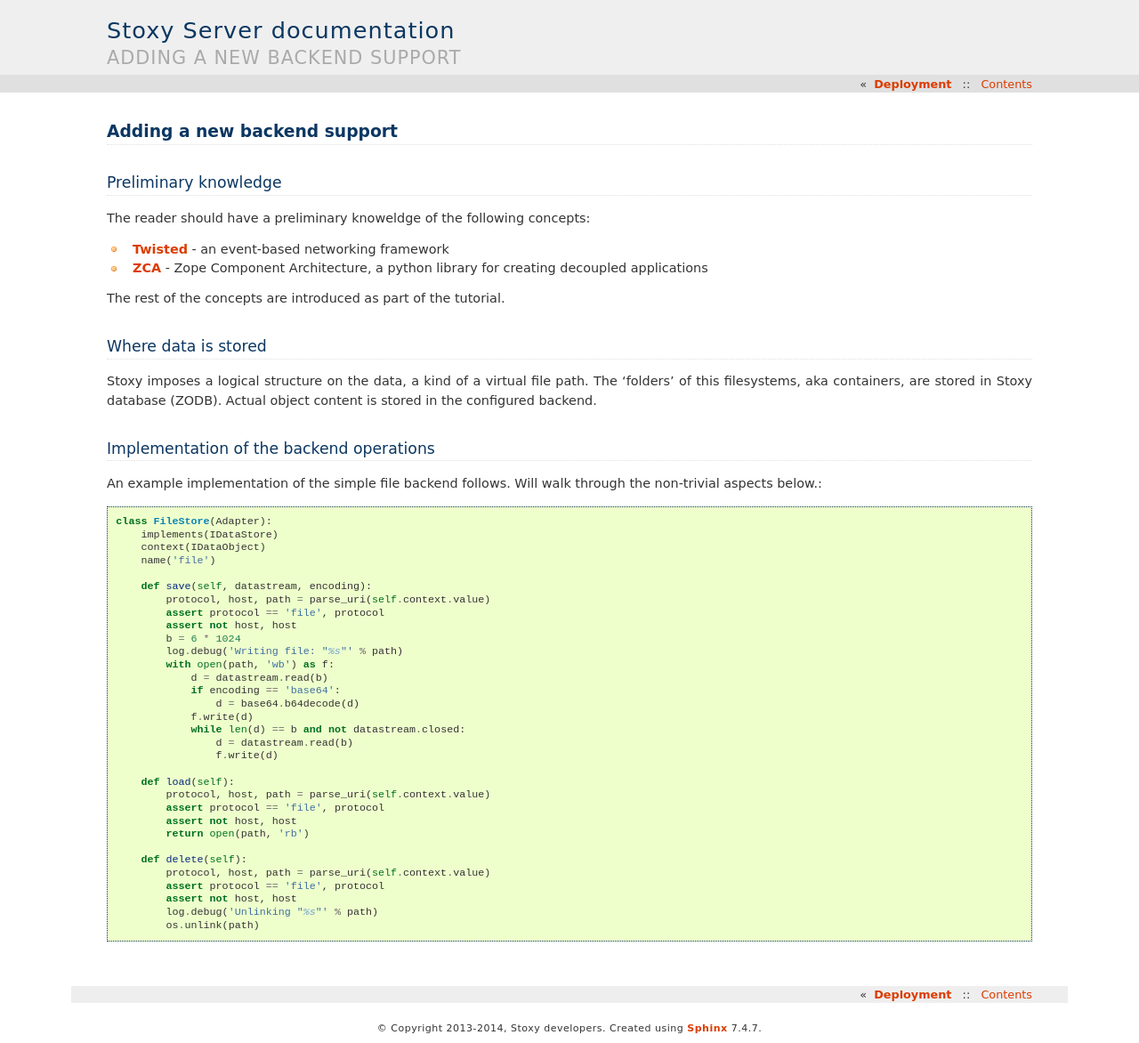
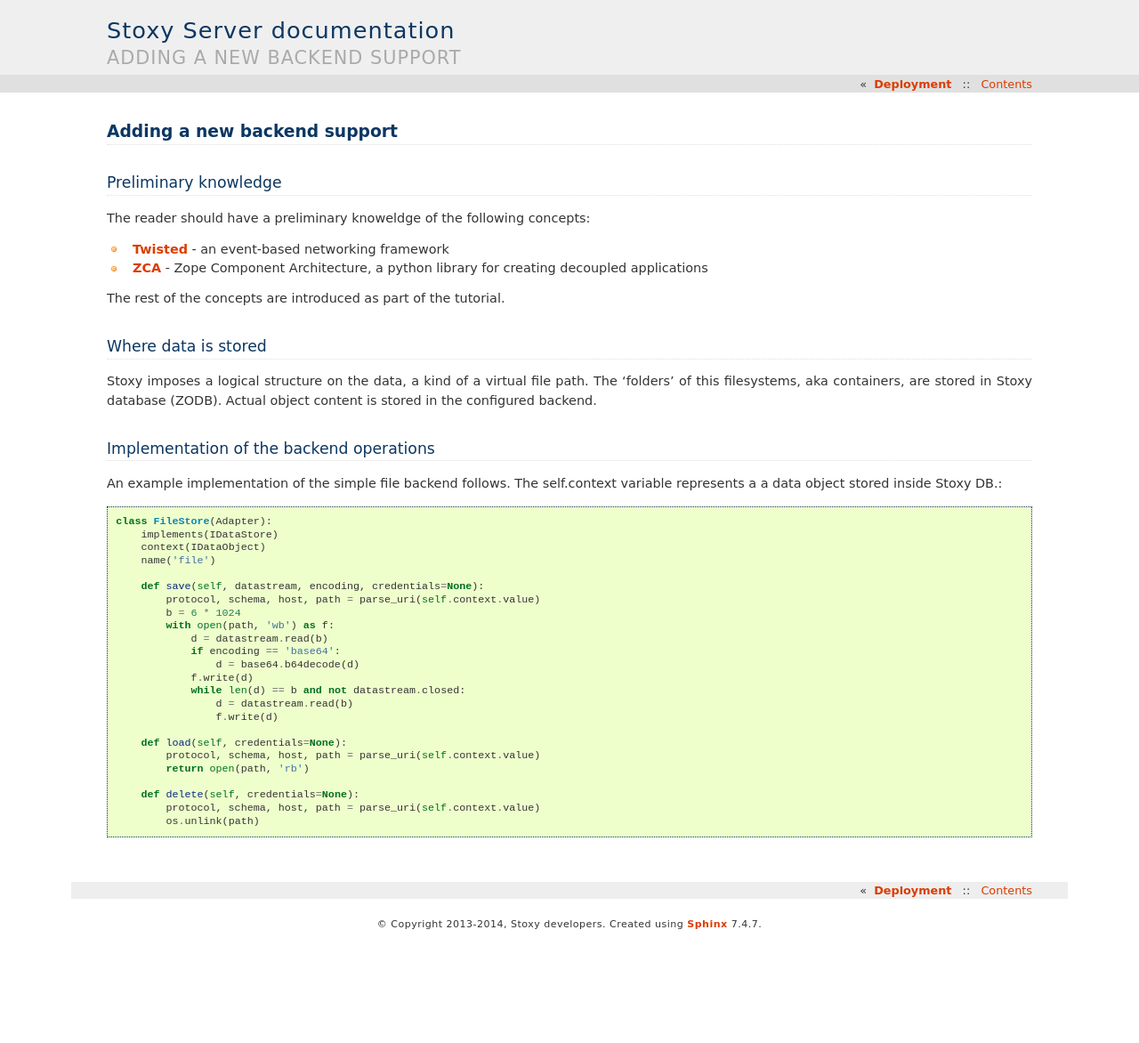
Before and after one commit to stoxy/stoxy, a Sphinx documentation site: the page built from docs/source/backend_tutorial.rst, in a window 1280 px wide. Shown: the whole page at 89% size. Built offline with Sphinx 7.4.7, drawn with Linux system fonts in a browser that asks for light colours; pages that are not in the unit, such as notebooks, are missing from menus; the version number could not be read and is left out; after the commit the page ends 1055 px from its top, so only the background shows below that.

Commit message:
Updated OS Swift backend documentation (STOX-31)

```diff
--- a/docs/source/backend_tutorial.rst
+++ b/docs/source/backend_tutorial.rst
@@ -23,37 +23,30 @@
 Implementation of the backend operations
 ----------------------------------------
 
-An example implementation of the simple file backend follows. Will walk through the non-trivial aspects below.::
+An example implementation of the simple file backend follows. The self.context variable represents a
+a data object stored inside Stoxy DB.::
 
-    class FileStore(Adapter):
-        implements(IDataStore)
-        context(IDataObject)
-        name('file')
+   class FileStore(Adapter):
+       implements(IDataStore)
+       context(IDataObject)
+       name('file')
 
-        def save(self, datastream, encoding):
-            protocol, host, path = parse_uri(self.context.value)
-            assert protocol == 'file', protocol
-            assert not host, host
-            b = 6 * 1024
-            log.debug('Writing file: "%s"' % path)
-            with open(path, 'wb') as f:
-                d = datastream.read(b)
-                if encoding == 'base64':
-                    d = base64.b64decode(d)
-                f.write(d)
-                while len(d) == b and not datastream.closed:
-                    d = datastream.read(b)
-                    f.write(d)
+       def save(self, datastream, encoding, credentials=None):
+           protocol, schema, host, path = parse_uri(self.context.value)
+           b = 6 * 1024
+           with open(path, 'wb') as f:
+               d = datastream.read(b)
+               if encoding == 'base64':
+                   d = base64.b64decode(d)
+               f.write(d)
+               while len(d) == b and not datastream.closed:
+                   d = datastream.read(b)
+                   f.write(d)
 
-        def load(self):
-            protocol, host, path = parse_uri(self.context.value)
-            assert protocol == 'file', protocol
-            assert not host, host
-            return open(path, 'rb')
+       def load(self, credentials=None):
+           protocol, schema, host, path = parse_uri(self.context.value)
+           return open(path, 'rb')
 
-        def delete(self):
-            protocol, host, path = parse_uri(self.context.value)
-            assert protocol == 'file', protocol
-            assert not host, host
-            log.debug('Unlinking "%s"' % path)
-            os.unlink(path)
+       def delete(self, credentials=None):
+           protocol, schema, host, path = parse_uri(self.context.value)
+           os.unlink(path)
--- a/docs/source/index.rst
+++ b/docs/source/index.rst
@@ -37,6 +38,7 @@
 
 .. toctree::
    :maxdepth: 2
+
    gen/modules
 
 .. _CDMI protocol: http://cdmi.sniacloud.com
--- a/logging.conf
+++ b/logging.conf
@@ -27,8 +27,8 @@
   ZEO.zrpc: {level: WARNING}
   twisted:
     filters: [twisted-system, excluded-messages]
-    handlers: [twisted]
-    level: INFO
+    handlers: [twisted,stdout]
+    level: DEBUG
     propagate: false
   txn: {level: WARNING}
   opennode.oms.security.checker:
@@ -49,6 +49,6 @@
     handlers: [dblog]
     propagate: false
 root:
-  handlers: [default]
+  handlers: [default,stdout]
   level: DEBUG
 version: 1
```
Also changed, not shown: other parts of docs/source/index.rst (+1 -0 lines), docs/source/swift.rst (added, +19 -0 lines), stoxy.conf (+4 -4 lines).
